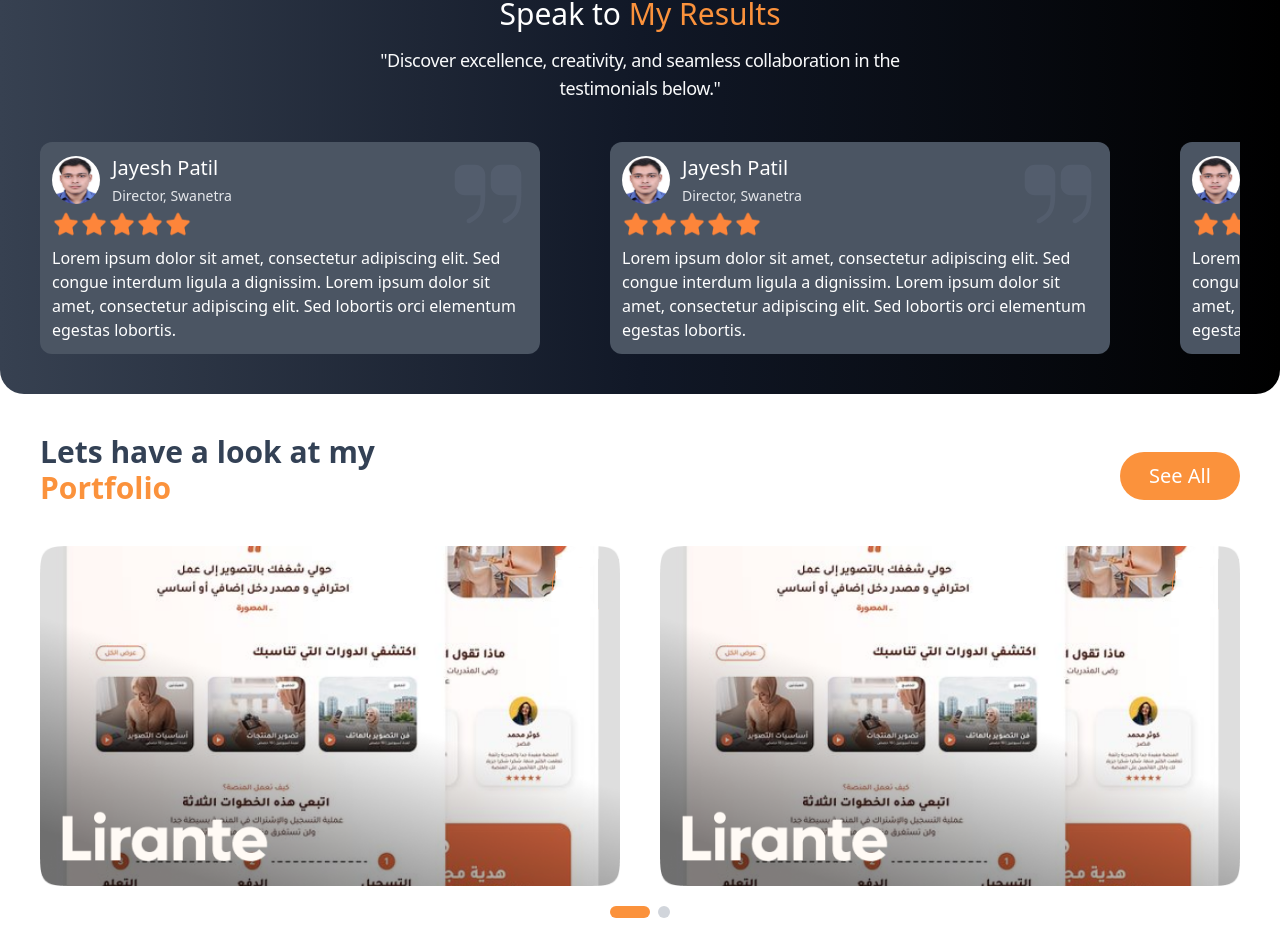
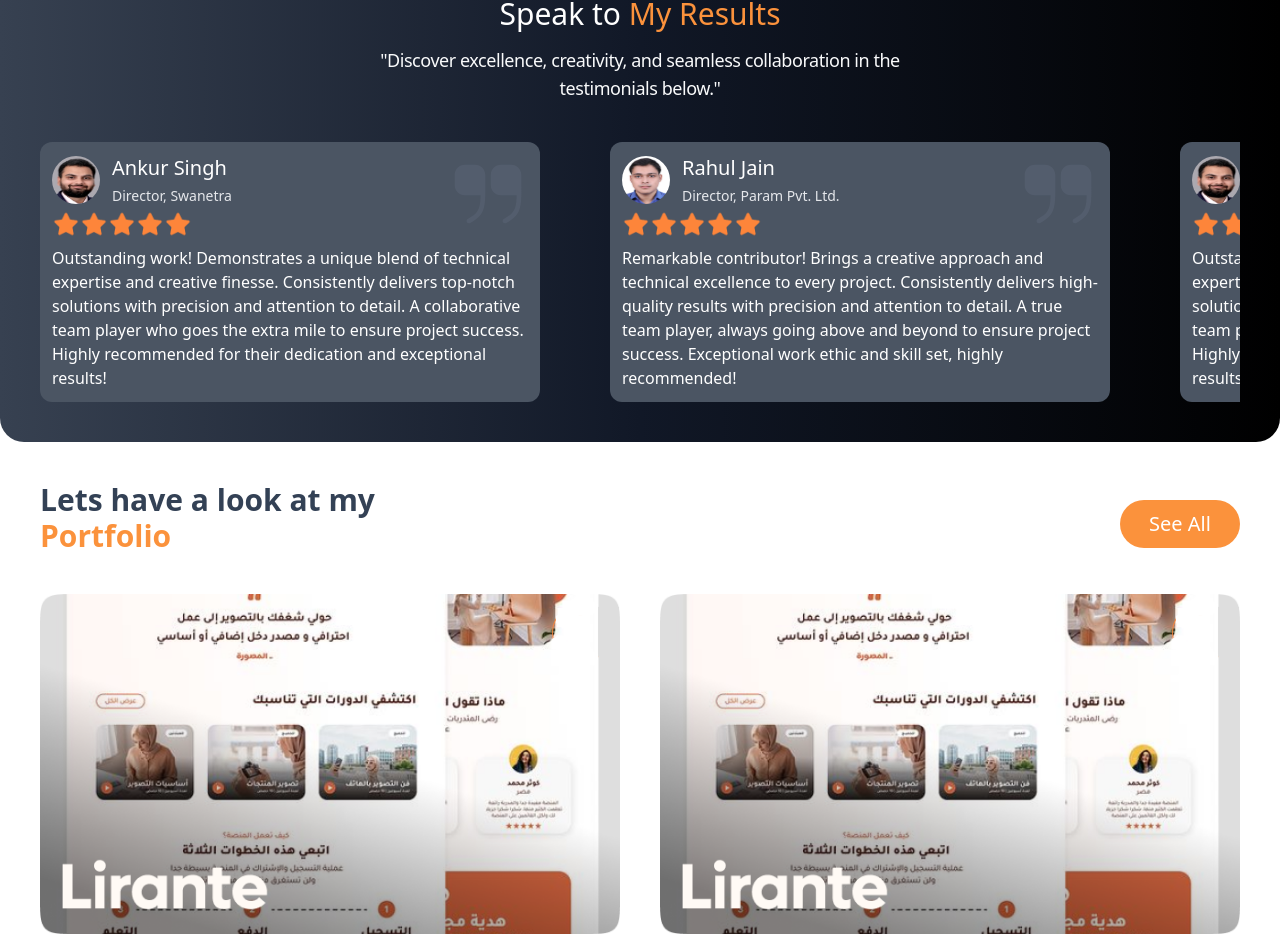
Before and after one commit to narendrarty17/port, a Next.js app: page / in a window 1280 px wide. Shown: the part 3732-4671 px from the top of the page. Built offline with nearby package versions, Linux system fonts and the light colour scheme.

Commit message:
testimonials

```diff
--- a/components/testimonials.js
+++ b/components/testimonials.js
@@ -1,5 +1,81 @@
 import Carousel from "react-multi-carousel";
 import "react-multi-carousel/lib/styles.css";
+
+const reviews = [
+    {
+        "name": "Ankur Singh",
+        "image": "/images/testimonials/ankur.jpg",
+        "role": "Director, Swanetra",
+        "review": "Outstanding work! Demonstrates a unique blend of technical expertise and creative finesse. Consistently delivers top-notch solutions with precision and attention to detail. A collaborative team player who goes the extra mile to ensure project success. Highly recommended for their dedication and exceptional results!",
+        "rating": 5
+    },
+    {
+        "name": "Rahul Jain",
+        "image": "/images/testimonials/rahul.jpg",
+        "role": "Director, Param Pvt. Ltd.",
+        "review": "Remarkable contributor! Brings a creative approach and technical excellence to every project. Consistently delivers high-quality results with precision and attention to detail. A true team player, always going above and beyond to ensure project success. Exceptional work ethic and skill set, highly recommended!",
+        "rating": 5
+    },
+    {
+        "name": "Ankur Singh",
+        "image": "/images/testimonials/ankur.jpg",
+        "role": "Director, Swanetra",
+        "review": "Outstanding work! Demonstrates a unique blend of technical expertise and creative finesse. Consistently delivers top-notch solutions with precision and attention to detail. A collaborative team player who goes the extra mile to ensure project success. Highly recommended for their dedication and exceptional results!",
+        "rating": 5
+    },
+];
+
+const RatingComponent = (rating) => {
+    const starImage = <img className="w-7 h-7" src="/images/star.png" alt="rating" />;
+    const starElements = [];
+
+    for (let i = 0; i < rating; i++) {
+        starElements.push(starImage);
+    }
+
+    return (
+        <div className="flex">
+            {starElements}
+        </div>
+    );
+}
+
+const clientReviews = reviews.map((review) => (
+    <div className="flex flex-col gap-2 mr-4 bg-gray-600  text-white max-w-[500px] p-3 rounded-xl">
+        <div className="flex items-start justify-between">
+            <div className="flex flex-col gap-1">
+                <div className="flex items-center gap-3">
+                    <img
+                        className="w-12 h-12 rounded-full"
+                        src={review.image}
+                    />
+                    <div className="flex flex-col gap-1">
+                        <div className="text-xl font-medium">
+                            {review.name}
+                        </div>
+                        <div className="text-sm text-gray-200">
+                            {review.role}
+                        </div>
+                    </div>
+                </div>
+                <div className="flex">
+                    <img className="w-7 h-7" src="/images/star.png" />
+                    <img className="w-7 h-7" src="/images/star.png" />
+                    <img className="w-7 h-7" src="/images/star.png" />
+                    <img className="w-7 h-7" src="/images/star.png" />
+                    <img className="w-7 h-7" src="/images/star.png" />
+                </div>
+            </div>
+            <img
+                className="w-20"
+                src="/images/quote-down.svg"
+            />
+        </div>
+        <p className="text-white max-w-[480px] ">
+            {review.review}
+        </p>
+    </div>
+));
 
 const responsive = {
     superLargeDesktop: {
@@ -41,154 +117,7 @@ const testimonials = () => {
                 </p>
             </div>
             <Carousel responsive={responsive} swipable={true} removeArrowOnDeviceType={['tablet', 'mobile']} partialVisbile={true}>
-                <div className="flex flex-col gap-2 mr-4 bg-gray-600  text-white max-w-[500px] p-3 rounded-xl">
-                    <div className="flex items-start justify-between">
-                        <div className="flex flex-col gap-1">
-                            <div className="flex items-center gap-3">
-                                <img
-                                    className="w-12 h-12 rounded-full"
-                                    src="/images/Narendra.jpg"
-                                />
-                                <div className="flex flex-col gap-1">
-                                    <div className="text-xl font-medium">
-                                        Jayesh Patil
-                                    </div>
-                                    <div className="text-sm text-gray-200">
-                                        Director, Swanetra
-                                    </div>
-                                </div>
-                            </div>
-                            <div className="flex">
-                                <img className="w-7 h-7" src="/images/star.png" />
-                                <img className="w-7 h-7" src="/images/star.png" />
-                                <img className="w-7 h-7" src="/images/star.png" />
-                                <img className="w-7 h-7" src="/images/star.png" />
-                                <img className="w-7 h-7" src="/images/star.png" />
-                            </div>
-                        </div>
-                        <img
-                            className="w-20"
-                            src="/images/quote-down.svg"
-                        />
-                    </div>
-                    <p className="text-white max-w-[480px] ">
-                        Lorem ipsum dolor sit amet, consectetur adipiscing elit. Sed
-                        congue interdum ligula a dignissim. Lorem ipsum dolor sit amet,
-                        consectetur adipiscing elit. Sed lobortis orci elementum egestas
-                        lobortis.
-                    </p>
-                </div>
-                <div className="flex flex-col gap-2 mr-4 bg-gray-600  text-white max-w-[500px] p-3 rounded-xl">
-                    <div className="flex items-start justify-between">
-                        <div className="flex flex-col gap-1">
-                            <div className="flex items-center gap-3">
-                                <img
-                                    className="w-12 h-12 rounded-full"
-                                    src="/images/Narendra.jpg"
-                                />
-                                <div className="flex flex-col gap-1">
-                                    <div className="text-xl font-medium">
-                                        Jayesh Patil
-                                    </div>
-                                    <div className="text-sm text-gray-200">
-                                        Director, Swanetra
-                                    </div>
-                                </div>
-                            </div>
-                            <div className="flex">
-                                <img className="w-7 h-7" src="/images/star.png" />
-                                <img className="w-7 h-7" src="/images/star.png" />
-                                <img className="w-7 h-7" src="/images/star.png" />
-                                <img className="w-7 h-7" src="/images/star.png" />
-                                <img className="w-7 h-7" src="/images/star.png" />
-                            </div>
-                        </div>
-                        <img
-                            className="w-20"
-                            src="/images/quote-down.svg"
-                        />
-                    </div>
-                    <p className="text-white max-w-[480px] ">
-                        Lorem ipsum dolor sit amet, consectetur adipiscing elit. Sed
-                        congue interdum ligula a dignissim. Lorem ipsum dolor sit amet,
-                        consectetur adipiscing elit. Sed lobortis orci elementum egestas
-                        lobortis.
-                    </p>
-                </div>
-                <div className="flex flex-col gap-2 mr-4 bg-gray-600  text-white max-w-[500px] p-3 rounded-xl">
-                    <div className="flex items-start justify-between">
-                        <div className="flex flex-col gap-1">
-                            <div className="flex items-center gap-3">
-                                <img
-                                    className="w-12 h-12 rounded-full"
-                                    src="/images/Narendra.jpg"
-                                />
-                                <div className="flex flex-col gap-1">
-                                    <div className="text-xl font-medium">
-                                        Jayesh Patil
-                                    </div>
-                                    <div className="text-sm text-gray-200">
-                                        Director, Swanetra
-                                    </div>
-                                </div>
-                            </div>
-                            <div className="flex">
-                                <img className="w-7 h-7" src="/images/star.png" />
-                                <img className="w-7 h-7" src="/images/star.png" />
-                                <img className="w-7 h-7" src="/images/star.png" />
-                                <img className="w-7 h-7" src="/images/star.png" />
-                                <img className="w-7 h-7" src="/images/star.png" />
-                            </div>
-                        </div>
-                        <img
-                            className="w-20"
-                            src="/images/quote-down.svg"
-                        />
-                    </div>
-                    <p className="text-white max-w-[480px] ">
-                        Lorem ipsum dolor sit amet, consectetur adipiscing elit. Sed
-                        congue interdum ligula a dignissim. Lorem ipsum dolor sit amet,
-                        consectetur adipiscing elit. Sed lobortis orci elementum egestas
-                        lobortis.
-                    </p>
-                </div>
-                <div className="flex flex-col gap-2 mr-4 bg-gray-600  text-white max-w-[500px] p-3 rounded-xl">
-                    <div className="flex items-start justify-between">
-                        <div className="flex flex-col gap-1">
-                            <div className="flex items-center gap-3">
-                                <img
-                                    className="w-12 h-12 rounded-full"
-                                    src="/images/Narendra.jpg"
-                                />
-                                <div className="flex flex-col gap-1">
-                                    <div className="text-xl font-medium">
-                                        Jayesh Patil
-                                    </div>
-                                    <div className="text-sm text-gray-200">
-                                        Director, Swanetra
-                                    </div>
-                                </div>
-                            </div>
-                            <div className="flex">
-                                <img className="w-7 h-7" src="/images/star.png" />
-                                <img className="w-7 h-7" src="/images/star.png" />
-                                <img className="w-7 h-7" src="/images/star.png" />
-                                <img className="w-7 h-7" src="/images/star.png" />
-                                <img className="w-7 h-7" src="/images/star.png" />
-                            </div>
-                        </div>
-                        <img
-                            className="w-20"
-                            src="/images/quote-down.svg"
-                        />
-                    </div>
-                    <p className="text-white max-w-[480px] ">
-                        Lorem ipsum dolor sit amet, consectetur adipiscing elit. Sed
-                        congue interdum ligula a dignissim. Lorem ipsum dolor sit amet,
-                        consectetur adipiscing elit. Sed lobortis orci elementum egestas
-                        lobortis.
-                    </p>
-                </div>
+                {clientReviews}
             </Carousel>
         </div >
     );
```
Also changed, not shown: public/images/testimonials/ankur.jpg (added), public/images/testimonials/rahul.jpg (added).
